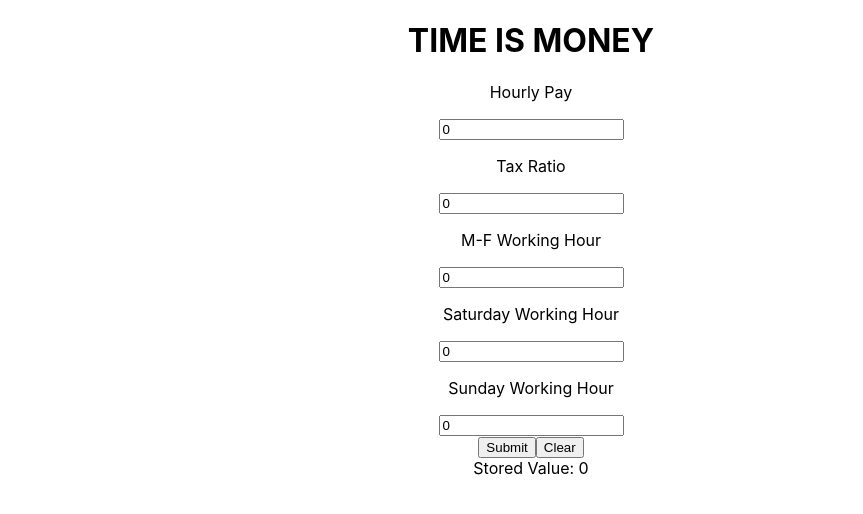
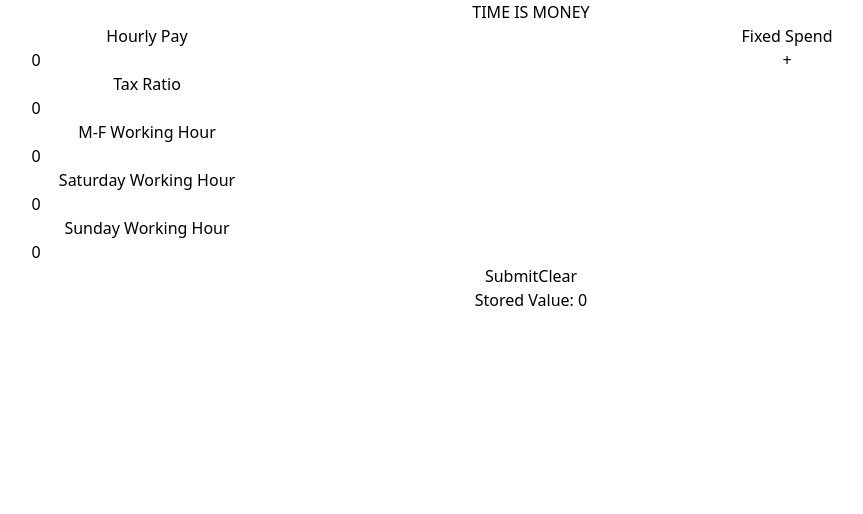
Before and after one commit to 1wooch/PWA_TTM_Type, a React (Create React App) app: page / in a window 1280 px wide. Shown: the top 514 px of the page, without its empty margins (109-972 px from the left). Built offline with nearby package versions, Linux system fonts and the light colour scheme.

Commit message:
add costs and save and delete it

```diff
--- a/package.json
+++ b/package.json
@@ -51,5 +51,8 @@
       "last 1 firefox version",
       "last 1 safari version"
     ]
+  },
+  "devDependencies": {
+    "tailwindcss": "^3.3.3"
   }
 }
--- a/src/TimeToMoney/page.tsx
+++ b/src/TimeToMoney/page.tsx
@@ -1,13 +1,27 @@
 import React, { useState, useEffect } from "react";
 
 const TTM: React.FC = () => {
+  ///EARINING MONEY VALUES///
   const [hourlyPay, setHourlyPay] = useState<number | string>("0");
   const [dayWorkTime, setDayWorkTime] = useState<number | string>("0");
   const [SatTime, setSatTime] = useState<number | string>("0");
   const [sunTime, setSunTime] = useState<number | string>("0");
   const [totalPay, setTotalPay] = useState<number | string>("0");
   const [taxRatio, setTaxRatio] = useState<number | string>("0");
+  ///EARINING MONEY VALUES///
 
+
+  ///Fixed cost Values///
+
+  interface fixedcost {
+    name?: string;
+    cost: number;
+  }
+
+
+  const [fixedcosts, setFixedcosts] = useState<fixedcost[]>([]); // Initialize fixedcosts as a state variable
+
+  ///Fixed cost Values///
   // Define a state variable to store all form data
   const [formData, setFormData] = useState({
     hourlyPay: 0,
@@ -20,6 +34,7 @@ const TTM: React.FC = () => {
   // Check for and retrieve data from localStorage when the component mounts
   useEffect(() => {
     const savedData = localStorage.getItem("savedData");
+    const fixedcostsLocal = localStorage.getItem("fixedcosts");
     if (savedData) {
       const savedDataJSON = JSON.parse(savedData);
       setHourlyPay(savedDataJSON.hourlyPay);
@@ -28,6 +43,12 @@ const TTM: React.FC = () => {
       setSunTime(savedDataJSON.sunTime);
       setTaxRatio(savedDataJSON.taxRatio);
       calculateTotalPay();
+    }
+    if(fixedcostsLocal){
+
+
+        setFixedcosts(JSON.parse(fixedcostsLocal));
+
     }
   }, []);
 
@@ -42,10 +63,32 @@ const TTM: React.FC = () => {
     });
   }, [hourlyPay, taxRatio, dayWorkTime, SatTime, sunTime]);
 
+
+///Save functions///
   const handleSubmit = () => {
     calculateTotalPay();
+    handleCostSave();
     localStorage.setItem("savedData", JSON.stringify(formData));
   };
+
+  const handleCostSave = () => { //saving the costs in local storage
+    localStorage.setItem("fixedcosts", JSON.stringify(fixedcosts));
+  };
+///Save functions///
+
+///Delete functions///
+  const handleDelete = (indexToDelete: number) => {
+    const updatedFixedcosts = fixedcosts.filter((_, index) => index !== indexToDelete);
+    // handleCostSave();
+    localStorage.removeItem("fixedcosts");
+    localStorage.setItem("fixedcosts", JSON.stringify(updatedFixedcosts));
+    setFixedcosts(updatedFixedcosts);
+
+  };
+
+///Delete functions///
+
+
   const clearFunc = () => {
     setHourlyPay(0);
     setDayWorkTime(0);
@@ -94,11 +137,40 @@ const TTM: React.FC = () => {
   const taxRatiohandleChange = (e: React.ChangeEvent<HTMLInputElement>) => {
     setTaxRatio(e.target.value);
   };
+  ///cost change///
+  const handleCostNameChange = (e: React.ChangeEvent<HTMLInputElement>,index:number) => {
+    const updatedFixedcosts = [...fixedcosts];
+    updatedFixedcosts[index] = {
+      ...updatedFixedcosts[index],
+      name: e.target.value,
+    };
+    setFixedcosts(updatedFixedcosts);
+  };
+  const handleCostChange = (e: React.ChangeEvent<HTMLInputElement>, index: number) => {
+    const updatedFixedcosts = [...fixedcosts];
+    updatedFixedcosts[index] = {
+      ...updatedFixedcosts[index],
+      cost: parseFloat(e.target.value) || 0, // Parse the input value as a float or default to 0
+    };
+    setFixedcosts(updatedFixedcosts);
+  };
+
+
+  const addCost = () => {
+    const newFixedCost: fixedcost = {
+      name: "",
+      cost: 0,
+    };
+
+    setFixedcosts([...fixedcosts, newFixedCost]);
+  };
   ///change watcher///
 
   return (
-    <div>
-        <div>
+    <div className="display">
+      <div className="flex">
+        <div className="inputArea w-2/5">
+          <div className="Base Area">
               <p>Hourly Pay</p>
               <input
                   type="text"
@@ -114,7 +186,7 @@ const TTM: React.FC = () => {
                   onChange={taxRatiohandleChange}
               />
           </div>
-        <div>
+          <div className="workingHour area">
               <p>M-F Working Hour</p>
               <input
               type="text"
@@ -141,14 +213,39 @@ const TTM: React.FC = () => {
               onChange={SunhandleChange}
               />
           </div>
+        </div>
+        <div className="History w-3/5">
+            <h1>Fixed Spend</h1>
 
-      <button onClick={handleSubmit}>Submit</button><button onClick={clearFunc}>Clear</button>
+            <div>
+            {fixedcosts.map((row, index) => (
+              <div key={index}>
+                <input
+                  type="text"
+                  placeholder="Name"
+                  value={row.name}
+                  onChange={(e) => handleCostNameChange(e, index)}
+                />
+                <input
+                  type="text"
+                  placeholder="Value"
+                  value={row.cost.toString()} // Assuming cost is the property name
+                  onChange={(e) => handleCostChange(e, index)} // Updated event handler name
+                />
+                <button onClick={() => handleDelete(index)}>Delete</button>
+              </div>
+            ))}
+              <button onClick={addCost}>+</button>
+            </div>
+        </div>
+      </div>
+      <div className="TotalBudget">
+          <button onClick={handleSubmit}>Submit</button>
+          <button onClick={clearFunc}>Clear</button>
+          {/* <button onClick={() => handleSave()}>Save</button> */}
 
-
-        <div>Stored Value: {totalPay}</div>
-
-
-
+          <div className="">Stored Value: {totalPay}</div>
+      </div>
     </div>
   );
 };
--- a/src/index.css
+++ b/src/index.css
@@ -1,13 +1,3 @@
-body {
-  margin: 0;
-  font-family: -apple-system, BlinkMacSystemFont, 'Segoe UI', 'Roboto', 'Oxygen',
-    'Ubuntu', 'Cantarell', 'Fira Sans', 'Droid Sans', 'Helvetica Neue',
-    sans-serif;
-  -webkit-font-smoothing: antialiased;
-  -moz-osx-font-smoothing: grayscale;
-}
-
-code {
-  font-family: source-code-pro, Menlo, Monaco, Consolas, 'Courier New',
-    monospace;
-}
+@tailwind base;
+@tailwind components;
+@tailwind utilities;
--- /dev/null
+++ b/tailwind.config.js
@@ -0,0 +1,10 @@
+/** @type {import('tailwindcss').Config} */
+module.exports = {
+  content: [
+    './src/**/*.{js,jsx,ts,tsx}',
+],
+  theme: {
+    extend: {},
+  },
+  plugins: [],
+}
```
Also changed, not shown: 1 other file (tests, documents, lock files or other folders). Lines whose indentation alone changed are shown as unchanged.
